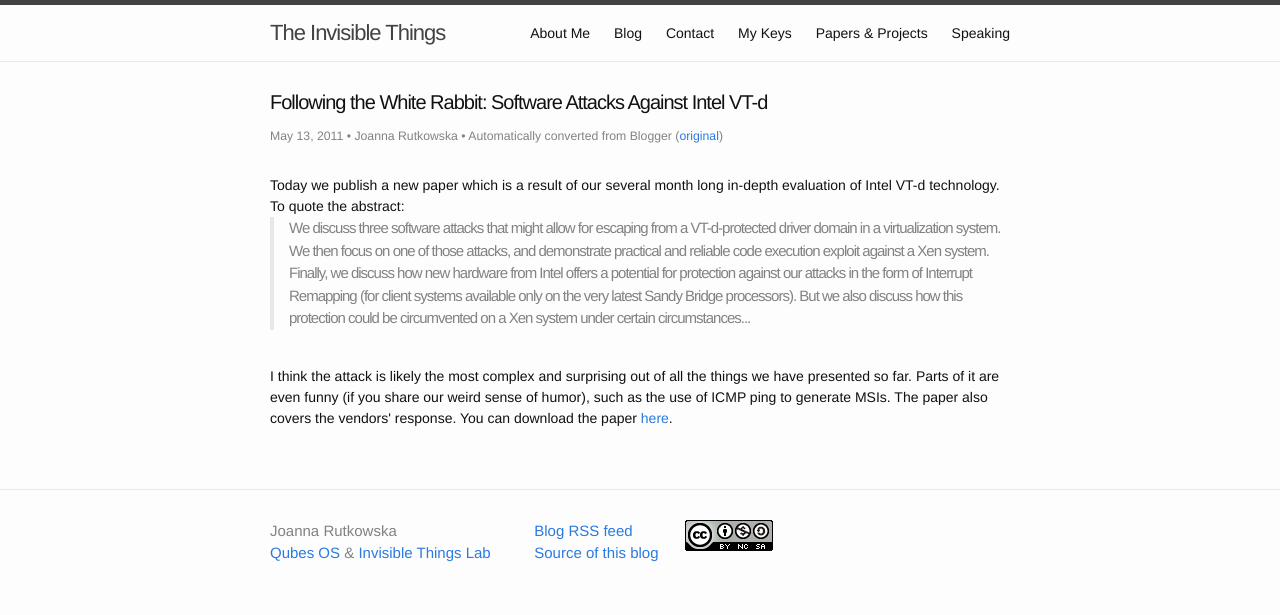
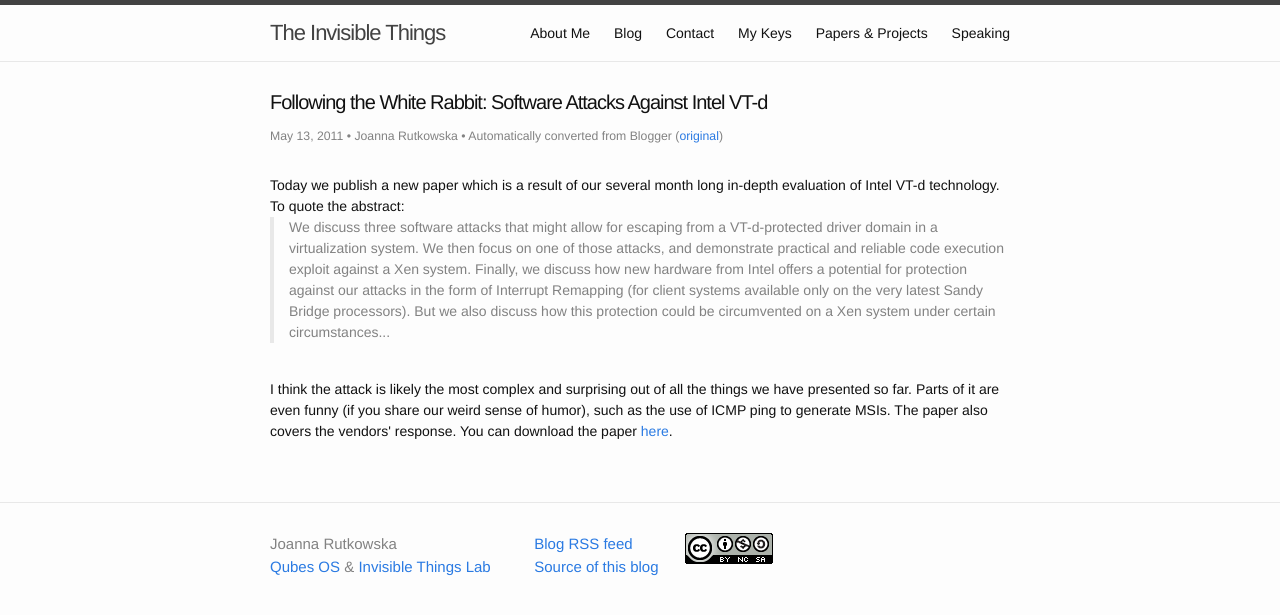
Before and after one commit to rootkovska/rootkovska.github.io, a Jekyll site: the page built from _posts/2011-05-13-following-white-rabbit-software-attacks.html, in a window 1280 px wide. Shown: the top 615 px of the page. Built offline with Jekyll 4.4.1, drawn with Linux system fonts in a browser that asks for light colours; Markdown is read by kramdown in place of the engine named in the settings.

Commit message:
CSS: further improve style for the quoted text

```diff
--- a/_sass/_base.scss
+++ b/_sass/_base.scss
@@ -111,8 +111,7 @@ blockquote {
     color: $grey-color;
     border-left: 4px solid $grey-color-light;
     padding-left: $spacing-unit / 2;
-    font-size: 15px;
-    letter-spacing: -1px;
+    font-size: $base-font-size;
 
     > :last-child {
         margin-bottom: 0;
```
